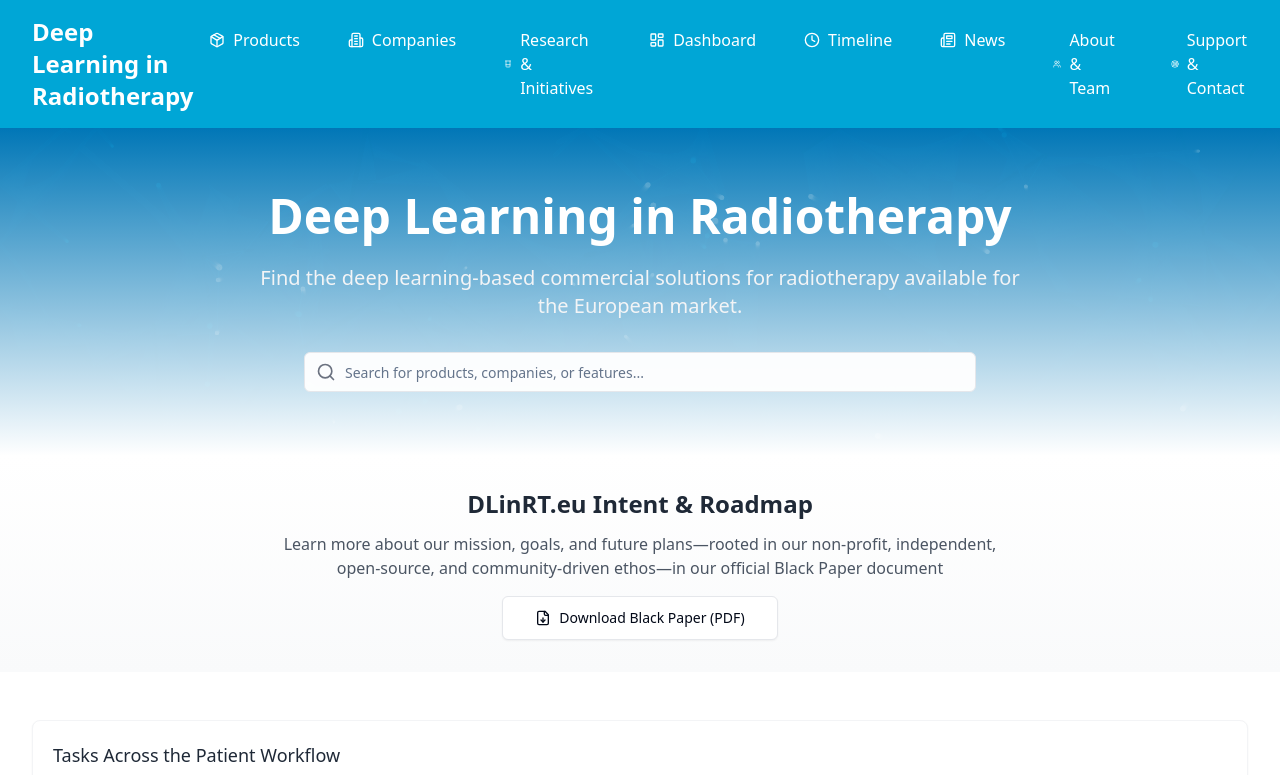
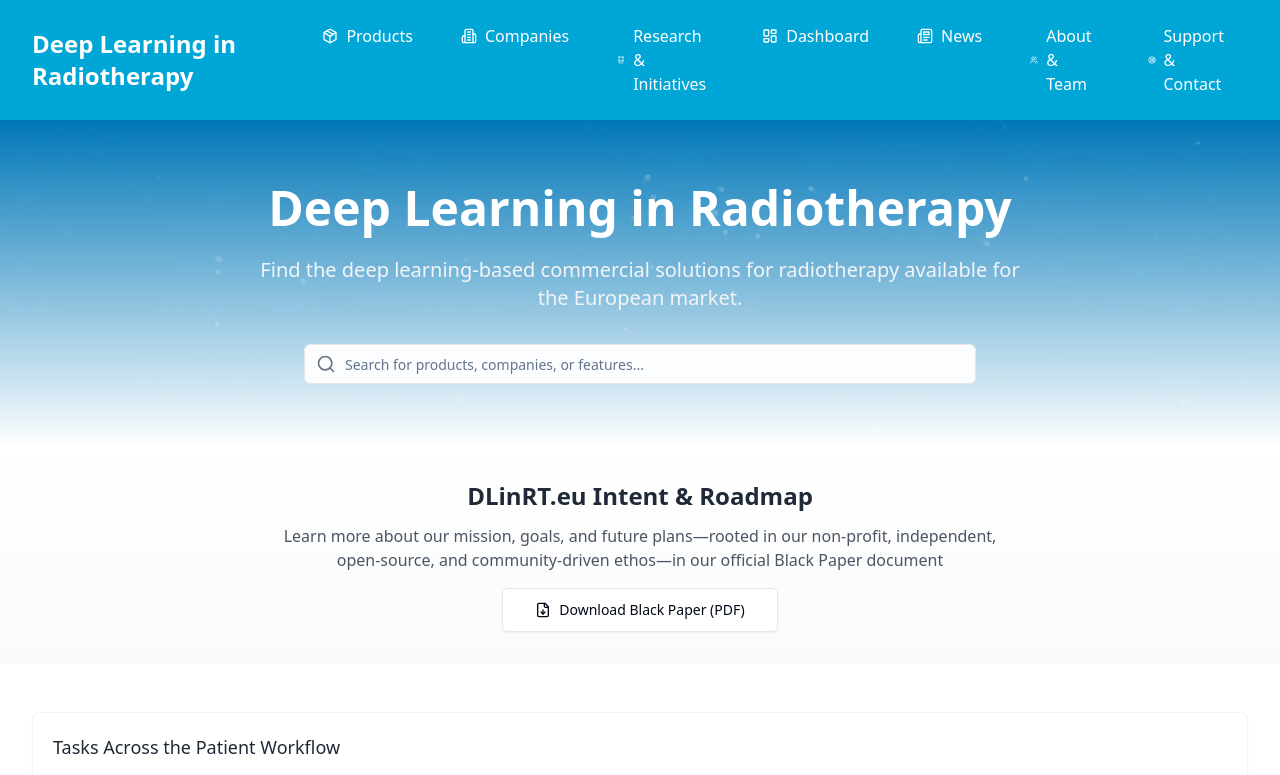
Before and after one commit to DLinRT-eu/website, a React (Vite) app: page / in a window 1280 px wide. Shown: the top 775 px of the page. Built offline with nearby package versions, Linux system fonts and the light colour scheme.

Commit message:
Remove timeline link from header
Remove the timeline link from the header navigation, making the timeline page only accessible via direct URL access.

```diff
--- a/src/components/Header.tsx
+++ b/src/components/Header.tsx
@@ -1,6 +1,6 @@
 
 import { Link } from 'react-router-dom';
-import { Package, Building2, Newspaper, Users, LifeBuoy, LayoutDashboard, Beaker, Clock } from 'lucide-react';
+import { Package, Building2, Newspaper, Users, LifeBuoy, LayoutDashboard, Beaker } from 'lucide-react';
 import MobileNav from './MobileNav';
 
 const Header = () => {
@@ -45,12 +45,6 @@ const Header = () => {
               </Link>
             </li>
             <li>
-              <Link to="/timeline" className="flex items-center px-4 py-2 hover:text-white/90">
-                <Clock className="w-4 h-4 mr-2" />
-                Timeline
-              </Link>
-            </li>
-            <li>
               <Link to="/news" className="flex items-center px-4 py-2 hover:text-white/90">
                 <Newspaper className="w-4 h-4 mr-2" />
                 News
```
